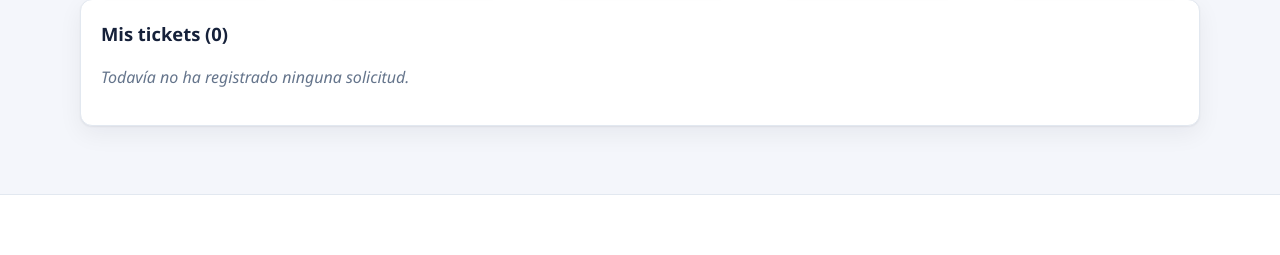
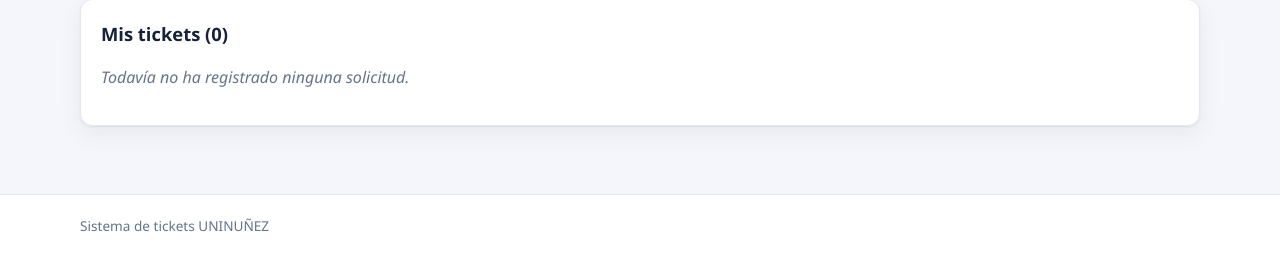
Before and after one commit to Jfelip18/Ticket_HelpDesk, a Django app: page / in a window 1280 px wide. Shown: the part 631-886 px from the top of the page. Before the commit the page ends 826 px from the top, so only its background shows below. Run offline with Django 5.2, Linux system fonts and the light colour scheme; the visitor is signed in with stand-in values (Sample User, id 1); data comes from the database, SQL or seed files in the repository; data that the repository does not hold is empty.

Commit message:
Update base.html

```diff
--- a/Ticket_helpdesk/helpdesk/templates/helpdesk/base.html
+++ b/Ticket_helpdesk/helpdesk/templates/helpdesk/base.html
@@ -49,8 +49,8 @@
     <div class="circulo-carga"></div>
   </div>
 
-  <footer class="pie">
-    <div class="contenedor"></div>
-  </footer>
+<footer class="pie text-center">
+  <div class="contenedor">Sistema de tickets UNINUÑEZ</div>
+</footer>
 </body>
 </html>
```
